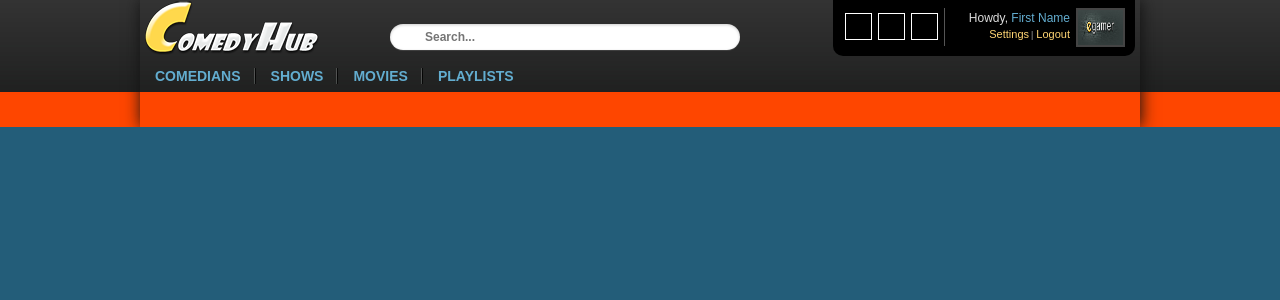
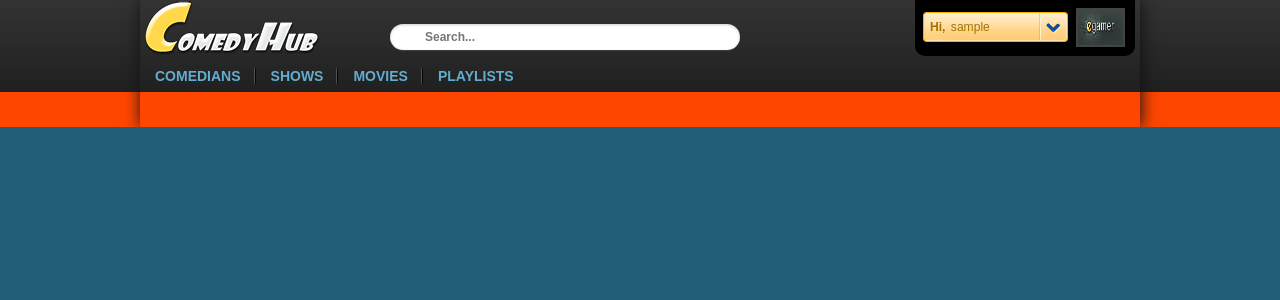
Before and after one commit to LucianU/comedylib, a Django app: template comedyhub/templates/header.html in a window 1280 px wide. Shown: the top 300 px of the page. Run offline with Django 3.2, Linux system fonts and the light colour scheme; the template is opened without the code that fills it, so the values that code supplies are empty; the visitor is signed in with stand-in values (Sample User, id 1); some libraries are stand-ins or nearby versions.

Commit message:
header dropdown profile menu and email auth modifications pending verification

```diff
--- a/comedyhub/apps/content/views.py
+++ b/comedyhub/apps/content/views.py
@@ -37,7 +37,7 @@ class CollectionDetailView(DetailView):
         context = super(CollectionDetailView, self).get_context_data(**kwargs)
         collection = context['collection']
         videos_list = collection.videos.all()
-        paginator = Paginator(videos_list, 2)
+        paginator = Paginator(videos_list, 20)
         page = self.request.GET.get('page')
         try:
             videos = paginator.page(page)
--- a/comedyhub/static/css/login.css
+++ b/comedyhub/static/css/login.css
@@ -282,3 +282,137 @@ color: #333;
 
 
 /*88888888888888888888888888888888888888888888888888888888888888888888888*/
+navprofile ul {
+  z-index:9999;
+  margin: 0;
+  padding: 0;
+  width:145px;
+  height:30px;
+  margin-top:4px;
+  list-style: none;
+  position: relative;
+  float: right;
+position:relative;
+  -moz-border-radius: 3px;
+  -webkit-border-radius: 3px;
+  border-radius: 3px;
+
+}
+
+navprofile li {
+  float: left;
+}
+
+navprofile #menu {
+   color:#333;
+}
+
+navprofile #menu-trigger,
+navprofile #signup a {
+  display: block;
+  *display: inline;
+  *zoom: 1;
+  height: 30px;
+  padding:5px;
+  width:145px;
+  line-height: 30px;
+  font-weight: bold;
+  text-decoration: none;
+  color: #fff;
+  background:url(/static/img/menutrigger.png) 0px 0px;
+
+}
+
+navprofile #menu-trigger p {
+color:#A57400;
+text-indent:5px;
+margin:3px;
+width:135px;
+ padding:5px;
+  text-align:left;
+   font: bold 1.1em Arial, Helvetica, sans-serif;
+  }
+
+navprofile #menu-trigger {
+  -moz-border-radius: 3px 3px 3px 3px;
+  -webkit-border-radius: 3px 3px 3px 3px;
+  border-radius: 3px 3px 3px 3px;
+ padding:0;list-style:none;position:absolute;top:0;
+
+}
+navprofile #menu-trigger span{
+  font:1em Arial, Helvetica, sans-serif;
+ color:#A57400;
+  margin:2px;
+
+}
+
+
+navprofile #menu-trigger:hover,
+navprofile #menu .active a:hover {
+background-position:0 30px;
+  color: #ddd;
+
+
+}
+
+navprofile #menu-content {
+  display: none;
+  position: absolute;
+  top: 25px;
+  left: 0px;
+  z-index: 9999;
+  background: #fff;
+  margin:0;
+
+  -moz-box-shadow: 0 2px 2px -1px rgba(0,0,0,.9);
+  -webkit-box-shadow: 0 2px 2px -1px rgba(0,0,0,.9);
+  box-shadow: 0 2px 2px -1px rgba(0,0,0,.9);
+  -moz-border-radius: 0px 0 4px 4px;
+  -webkit-border-radius: 0px 0 4px 4px;
+  border-radius: 0px 0 4px 4px;
+
+}
+
+navprofile li #menu-content {
+
+  right: 0;
+  width: 145px;
+   min-height:63px;
+ z-index: 9999;
+}
+navprofile li #menu-content a{
+text-align:left;
+text-indent:10px;
+font: bold 1em Arial, Helvetica, sans-serif;
+margin-left:0px;
+padding:9px 0 9px 3px;
+float:right;
+clear:both;
+width:145px;
+
+text-transform:uppercase;
+color:#3CA0D0;
+}
+navprofile li #menu-content a:hover{
+
+ color:#FFC640;
+}
+.settings-icon{
+padding:0;list-style:none;position:absolute;top:0;
+background:url(/static/img/menutrigger.png) 45px 0px;
+height:30px;
+line-height:27px;
+width:27px;
+text-indent:30px;
+display:block;
+}
+.logout-icon{
+padding:0;list-style:none;position:absolute;
+background:url(/static/img/menutrigger.png) 45px 30px;
+height:30px;
+line-height:27px;
+width:27px;
+text-indent:30px;
+display:block;
+}
--- a/comedyhub/static/css/main.css
+++ b/comedyhub/static/css/main.css
@@ -254,7 +254,7 @@ color:#235D79;
 
 .logincontent-user {
 float:right;
-width:302px;
+width:220px;
 height:56px;
 margin-right:5px;
 -webkit-border-bottom-left-radius: 10px;
@@ -278,11 +278,11 @@ width:45px;
 height:35px;
 }
 .welcome {
-margin:8px 3px 0px 0px;
-float:right;
-width:125px;
-height:38px;
-/*border: 1px solid #fff;*/
+margin:8px 8px 0px 0px;
+float:right;
+width:145px;
+height:40px;
+
 }
 .welcome p{
 font: 12px Arial, Helvetica, sans-serif;
@@ -290,7 +290,7 @@ padding:3px;
 text-align:right;
 float:right;
 height:12px;
-width:118px;
+width:145px;
 }
 .welcome span{
 color: #63ADD0;
--- a/comedyhub/templates/header.html
+++ b/comedyhub/templates/header.html
@@ -42,8 +42,8 @@
 					<a href=""><img src="/static/img/logo.jpg"></a>
 				</div>
 				<div class="welcome">
-
-					<p>Howdy, <span> First Name </span></p>
+					{% include "profilemenu.html" %}
+				<!--	<p>Howdy, <span> First Name </span></p>
 
 					<div class="logout">
 						<a href="/a/logout">Logout</a>
@@ -51,9 +51,9 @@
 					<div class="separator">|</div>
 					<div class="settings">
 						<a href="/settings">Settings</a>
-					</div>
+					</div> -->
 				</div>
-				<div class="tools">
+				<!--<div class="tools">
 					<div class="notifications">
 
 					</div>
@@ -64,7 +64,7 @@
 
 					</div>
 
-				</div>
+				</div>  -->
 
 			</div> <!--end logincontent-nouser-->
 		{% else %}
@@ -74,7 +74,7 @@
 						<li><a href="/a/login">Login</a></li>
 						<li><a href="/a/register">Register</a></li>
 					</ul>-->
-					{% include "login.html" %}
+					{% include "logindrop.html" %}
 				</div> <!--end register-->
 				<div class="why">
 					<a href="#">Why register?</a>
--- a/comedyhub/templates/login.html
+++ b/comedyhub/templates/logindrop.html
@@ -13,7 +13,7 @@
 					<div id="Content_Area_loginregister">
 							<div id="tab7">
 								<h2>Sign In</h2>
-									<form method="post" action="/a/login/">
+									<form method="post" action="{% url profiles:login %}">
 {% csrf_token %}
 										<fieldset id="inputs">
 											<input id="id_username" type="text" name="username" placeholder="Your username" required>
--- /dev/null
+++ b/comedyhub/templates/profilemenu.html
@@ -0,0 +1,37 @@
+<navprofile>
+	<ul>
+		<li id="menu">
+			<a id="menu-trigger" href="#">
+				<p>Hi,  <span>{{ user.username }} </span> </p>
+			</a>
+			<div id="menu-content">
+				<ul>
+					<li><a href="/settings" class="icon-button"><span class="settings-icon">Settings</span></a></li>
+					<li><a href="/a/logout" class="icon-button"><span class="logout-icon">Logout</span></a></li>
+				</ul>
+			</div>
+		</li>
+
+	</ul>
+</navprofile>
+<script>
+var mouse_is_inside = false;
+$(document).ready(function(){
+	$('#menu-trigger').click(function(){
+		var loginBox = $("#menu-content");
+        if (loginBox.is(":visible"))
+            loginBox.fadeOut("fast");
+        else
+            loginBox.fadeIn("fast");
+        return false;
+		})
+	   $("#menu-content").hover(function(){
+        mouse_is_inside=true;
+    }, function(){
+        mouse_is_inside=false;
+    });
+	 $("body").click(function(){
+        if(! mouse_is_inside) $("#menu-content").fadeOut("fast");
+    });
+});
+</script>
--- a/comedyhub/templates/registration/login.html
+++ b/comedyhub/templates/registration/login.html
@@ -4,15 +4,15 @@
 <div class="userloginpage">
 <div class="center">
 {% if form.errors %}
-<p>Your username and password didn't match. Please try again.</p>
+<div class="form-error">Your username and password didn't match. Please try again.</div>
 {% endif %}
 
 <form method="post" action="{% url profiles:login %}">
 {% csrf_token %}
 <table>
 <tr>
-    <td>{{ form.username.label_tag }}</td>
-    <td>{{ form.username }}</td>
+    <td>{{ form.email.label_tag }}</td>
+    <td>{{ form.email }}</td>
 </tr>
 <tr>
     <td>{{ form.password.label_tag }}</td>
```
Also changed, not shown: other parts of comedyhub/static/css/main.css (+63 -48 lines), comedyhub/templates/content/collection_detail.html (+4 -3 lines), comedyhub/templates/content/video_detail.html (+9 -3 lines), comedyhub/static/img/menutrigger.png (added), comedyhub/static/img/navsprites.png (added).
